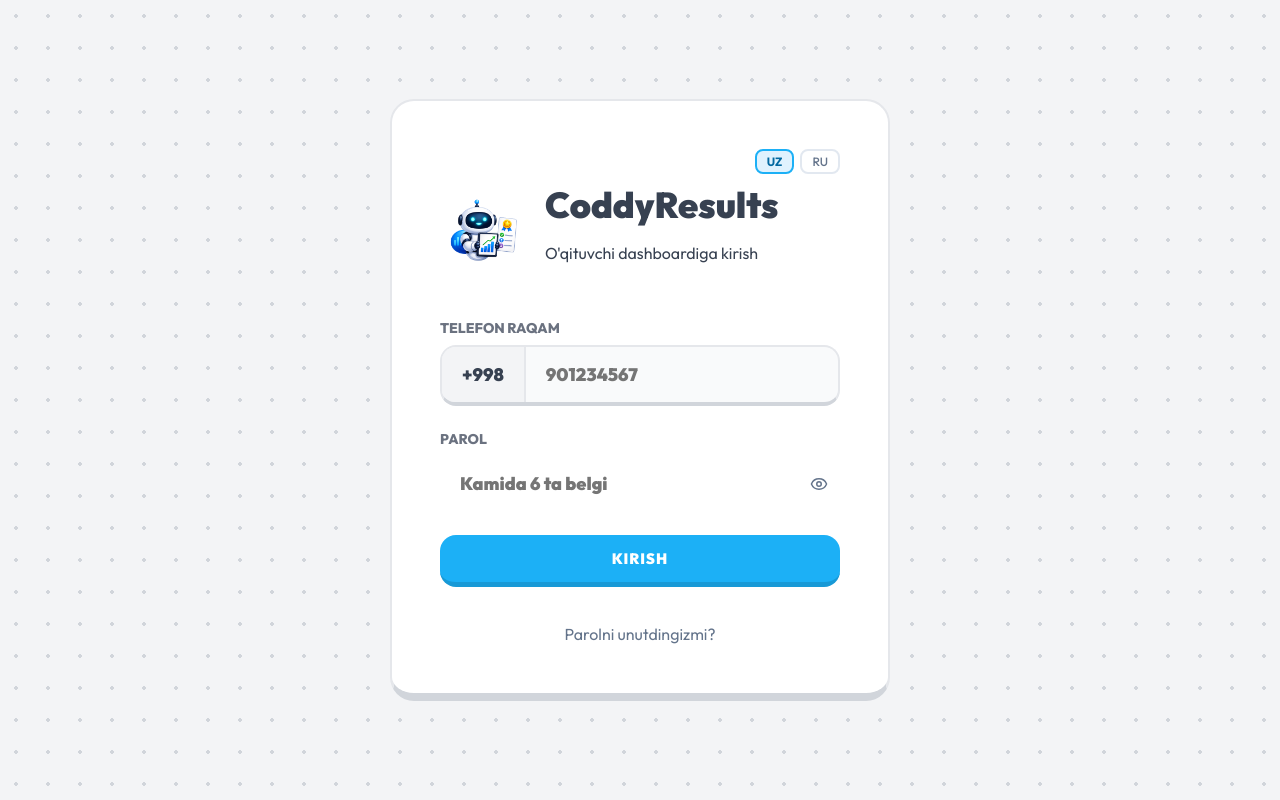
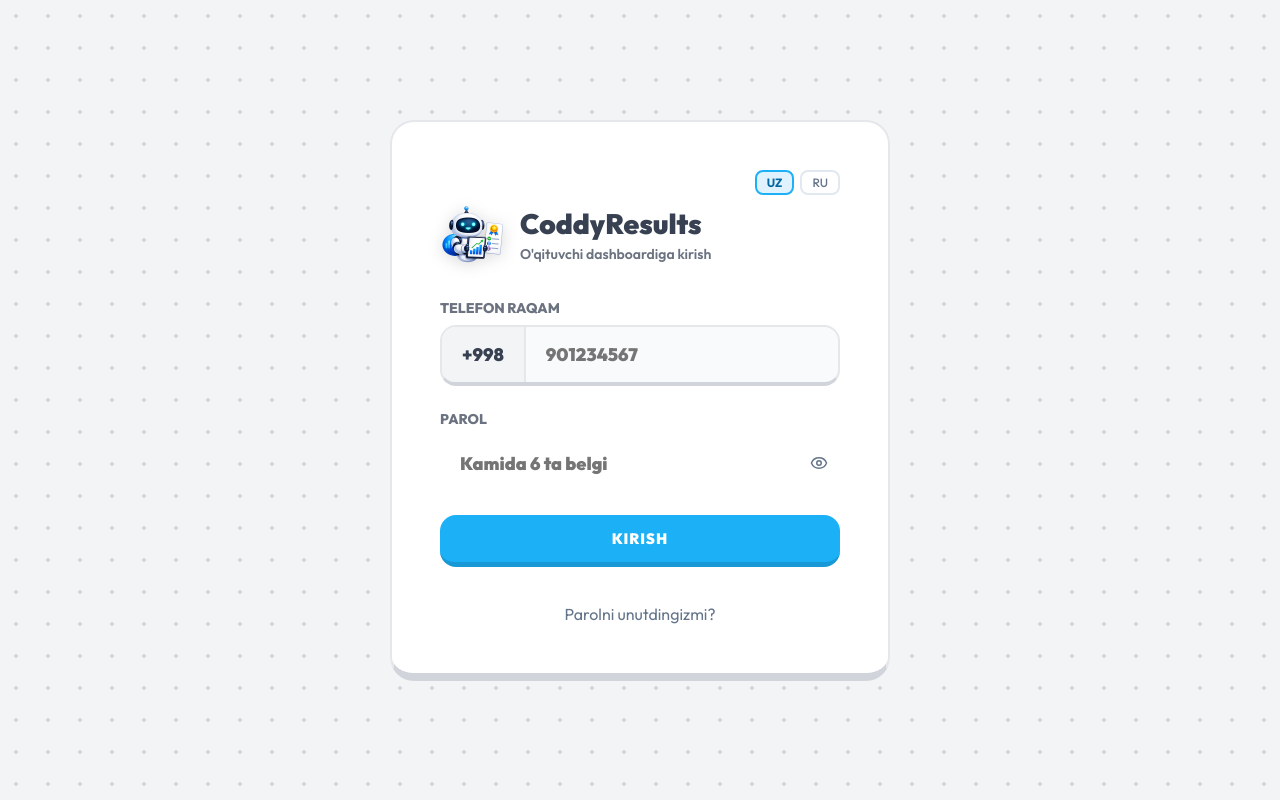
Before and after one commit to maxmutov-nuriddin/oquv-natija, a React (Vite) app: page /login in a window 1280 px wide. Built offline with nearby package versions, Linux system fonts and the light colour scheme; no server answers.

Commit message:
update Sidebar.jsx, AuthPage.jsx and styles.css

```diff
--- a/src/components/layout/Sidebar.jsx
+++ b/src/components/layout/Sidebar.jsx
@@ -42,9 +42,7 @@
         <X size={18} />
       </button>
       <div className="brand">
-        <div className="brand-mark">
-          <img src="/CoddyResultsRoboLogo.png" alt="CoddyResults" className="brand-logo brand-logo-robo" />
-        </div>
+        <img src="/CoddyResultsRoboLogo.png" alt="CoddyResults" className="brand-logo-robo" />
         <div>
           <h1>{t.brand_title}</h1>
           <p>{t.brand_subtitle}</p>
--- a/src/pages/AuthPage.jsx
+++ b/src/pages/AuthPage.jsx
@@ -43,9 +43,7 @@
         </div>
 
         <div className="auth-brand">
-          <div className="brand-mark">
-            <img src="/CoddyResultsRoboLogo.png" alt="CoddyResults" className="brand-logo brand-logo-robo auth-brand-logo" />
-          </div>
+          <img src="/CoddyResultsRoboLogo.png" alt="CoddyResults" className="brand-logo-robo auth-brand-logo" />
           <div>
             <h1>{t.brand_title}</h1>
             <p>{t.auth_subtitle}</p>
--- a/src/styles.css
+++ b/src/styles.css
@@ -128,34 +128,19 @@
   border-bottom: 4px solid var(--blue-dark);
 }
 
-.brand-mark {
-  display: grid;
-  width: 85px;
-  height: 85px;
-  place-items: center;
-  border: 3px solid rgba(255, 255, 255, 0.34);
-  border-radius: 28px;
-  background: transparent;
-  color: #ffffff;
-  box-shadow: none;
-  overflow: hidden;
-  flex: 0 0 auto;
-}
-
-.brand-logo {
-  display: block;
-  width: 70px;
-  height: 70px;
-  object-fit: contain;
-}
 
 .brand-logo-robo {
-  transform: none;
+  display: block;
+  width: 80px;
+  height: 80px;
+  object-fit: contain;
+  flex: 0 0 auto;
+  filter: drop-shadow(0 2px 8px rgba(0,0,0,0.15));
 }
 
 .auth-brand-logo {
-  width: 70px;
-  height: 70px;
+  width: 64px;
+  height: 64px;
 }
 
 .brand h1 {
@@ -681,8 +666,9 @@
 /* Auth */
 .auth-page { display: grid; place-items: center; min-height: 100vh; background: var(--bg); background-image: radial-gradient(#d1d5db 2px, transparent 2px); background-size: 32px 32px; padding: 24px; }
 .auth-card { background: white; border: 2px solid var(--line); border-bottom: 8px solid var(--line-dark); border-radius: var(--radius); padding: 48px; width: 100%; max-width: 500px; }
-.auth-brand { display: flex; align-items: center; gap: 20px; margin-bottom: 40px; }
-.auth-brand h1 { margin: 0; font-size: 36px; font-weight: 900; }
+.auth-brand { display: flex; align-items: center; gap: 16px; margin-bottom: 32px; }
+.auth-brand h1 { margin: 0; font-size: 28px; font-weight: 900; }
+.auth-brand p { margin: 4px 0 0; color: var(--muted); font-size: 14px; font-weight: 600; }
 .auth-form { display: grid; gap: 24px; }
 .auth-form label { display: grid; gap: 8px; }
 .auth-form span { font-weight: 800; font-size: 14px; text-transform: uppercase; color: var(--muted); }
```
